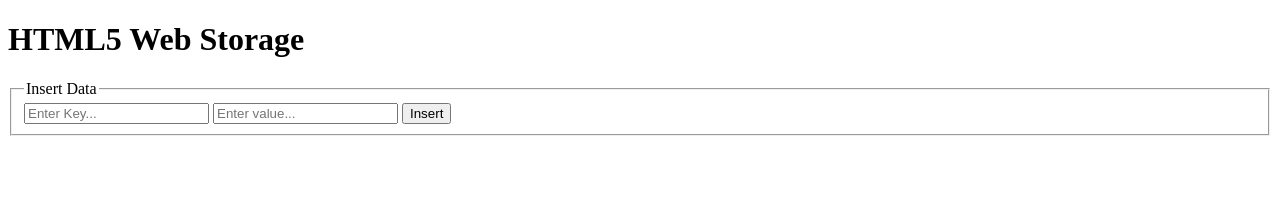
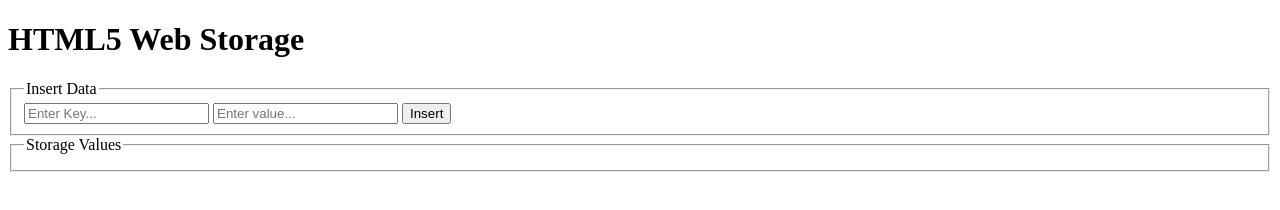
Before and after one commit to inatel/DM122-T195-WebStorage, a plain HTML site: page index.html in a window 1280 px wide. Drawn offline with Linux system fonts and the light colour scheme.

Commit message:
Add fieldset storage values

```diff
--- a/index.html
+++ b/index.html
@@ -13,5 +13,9 @@
     <input type="text" id="value" placeholder="Enter value...">
     <button>Insert</button>
   </fieldset>
+  <fieldset>
+    <legend>Storage Values</legend>
+    <div id="storageValues"></div>
+  </fieldset>
 </body>
 </html>
```
